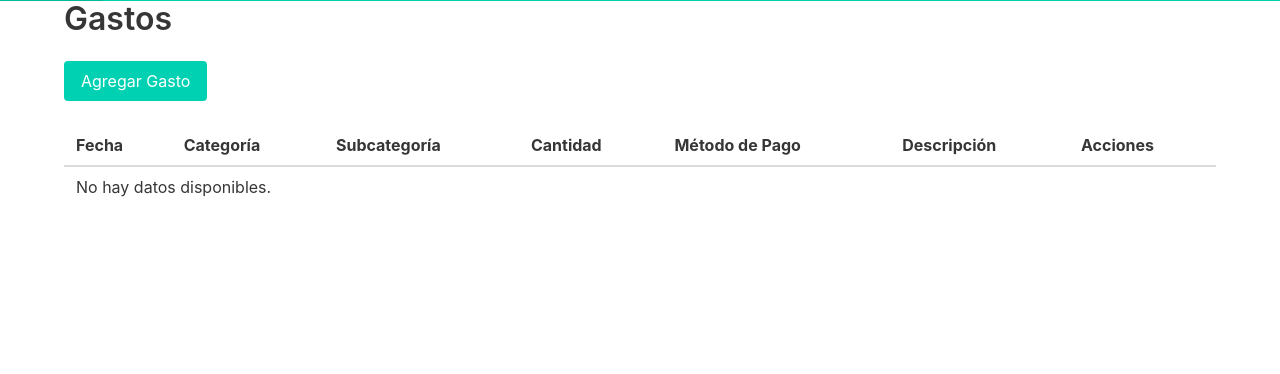
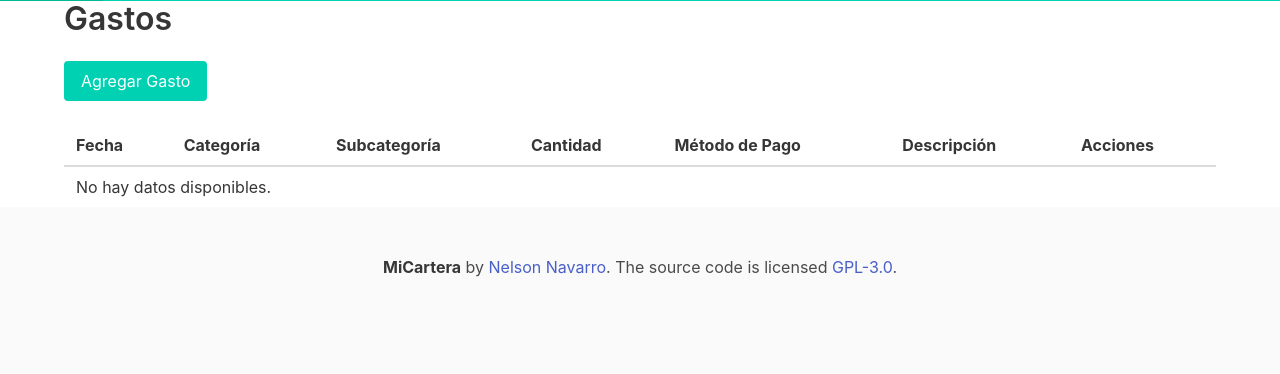
Before and after one commit to NelsonNV/MiCartera, a Django app: page /gastos/ in a window 1280 px wide. Shown: the part 51-425 px from the top of the page. Run offline with Django 5.2, Linux system fonts and the light colour scheme; data that the repository does not hold is empty; some libraries are stand-ins or nearby versions.

Commit message:
feat(template): se agrega footer

```diff
--- a/templates/base.html
+++ b/templates/base.html
@@ -58,6 +58,15 @@
         {% endblock %}
     </div>
 
+<footer class="footer">
+  <div class="content has-text-centered">
+    <p>
+      <strong>MiCartera</strong> by <a href="https://github.com/nelsonnv">Nelson Navarro</a>.
+      The source code is licensed
+      <a href="https://opensource.org/licenses/gpl-3.0">GPL-3.0</a>.
+    </p>
+  </div>
+</footer>
     {% block extra_js %}
     <script>
         document.addEventListener('DOMContentLoaded', () => {
```
